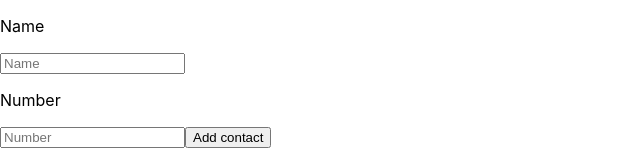
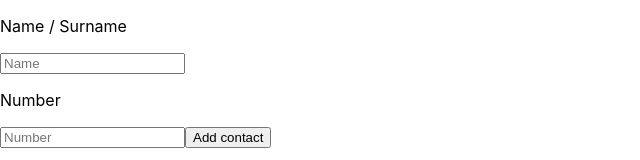
Before and after one commit to n1ke23/goit-react-hw-02-phonebook, a React (Create React App) app: page / in a window 1280 px wide. Shown: the top 160 px of the page, without its empty margins (0-640 px from the left). Built offline with nearby package versions, Linux system fonts and the light colour scheme.

Commit message:
пофиксил перезагрузку страницы

```diff
--- a/src/Component/TodoList/Input/Input.js
+++ b/src/Component/TodoList/Input/Input.js
@@ -1,7 +1,6 @@
 import React from 'react';
 
-const Input = ({name, inputFuncWrite}) => {
-  // console.log('2', inputFuncWrite);
+const Input = ({name, inputFuncWrite, value}) => {
   return (
     <>
       <p className="form__text">{name.charAt(0).toUpperCase() + name.slice(1)}</p>
@@ -9,8 +8,8 @@ const Input = ({name, inputFuncWrite}) => {
           placeholder={name.charAt(0).toUpperCase() + name.slice(1)}
           type="text"
           name={name}
-          // value={value}
-           onChange={inputFuncWrite}
+          value={value}
+          onChange={inputFuncWrite}
         />
     </>  );
 };
--- a/src/Component/TodoList/TodoList.js
+++ b/src/Component/TodoList/TodoList.js
@@ -7,25 +7,44 @@ const state = {
   name: '',
   number: ''
 }
+
 const TodoList = () => {
+  // const [name, setName] = useState('')
   const [obj, setObj] = useState({...state})
   const inputHandler = ({target}) => {
     const { value, name } = target;
-    setObj((prev) => ({
-      ...prev,
+    setObj({...obj,
       [name]: value
-        }))
+        })
   }
 
-const addContact = (e) => {
-  e.preventDefault();
-
-}
+  const addContact = (e) => {
+    e.preventDefault();
+    const {name, number}=obj;
+    setObj(prev=>({contacts: [...prev.contacts,{name, number, id:uuidv4()}], name:"", number:""}));
+    console.log(obj);
+  }
 
   return (
     <>
       <form onSubmit={addContact}>
-          {Object.keys(obj).map((el) => (el == 'contacts') ? '' : <Input key={uuidv4()} name={el} inputFuncWrite={inputHandler}/>)}
+          {/* {Object.keys(obj).map((el) => (el == 'contacts') ? '' : <Input key={uuidv4()} value={obj[el]} name={el} inputFuncWrite={inputHandler}/>)} */}
+          <p className="form__text">Name / Surname</p>
+            <input className="input__form"
+                placeholder='Name'
+                type="text"
+                name="name"
+                value={obj.name}
+                onChange={inputHandler}
+              />
+            <p className="form__text">Number</p>
+            <input className="input__form"
+                placeholder='Number'
+                type="text"
+                name="number"
+                value={obj.number}
+                onChange={inputHandler}
+              />
           <button type='submit'>Add contact</button>
       </form>
     </>
```
